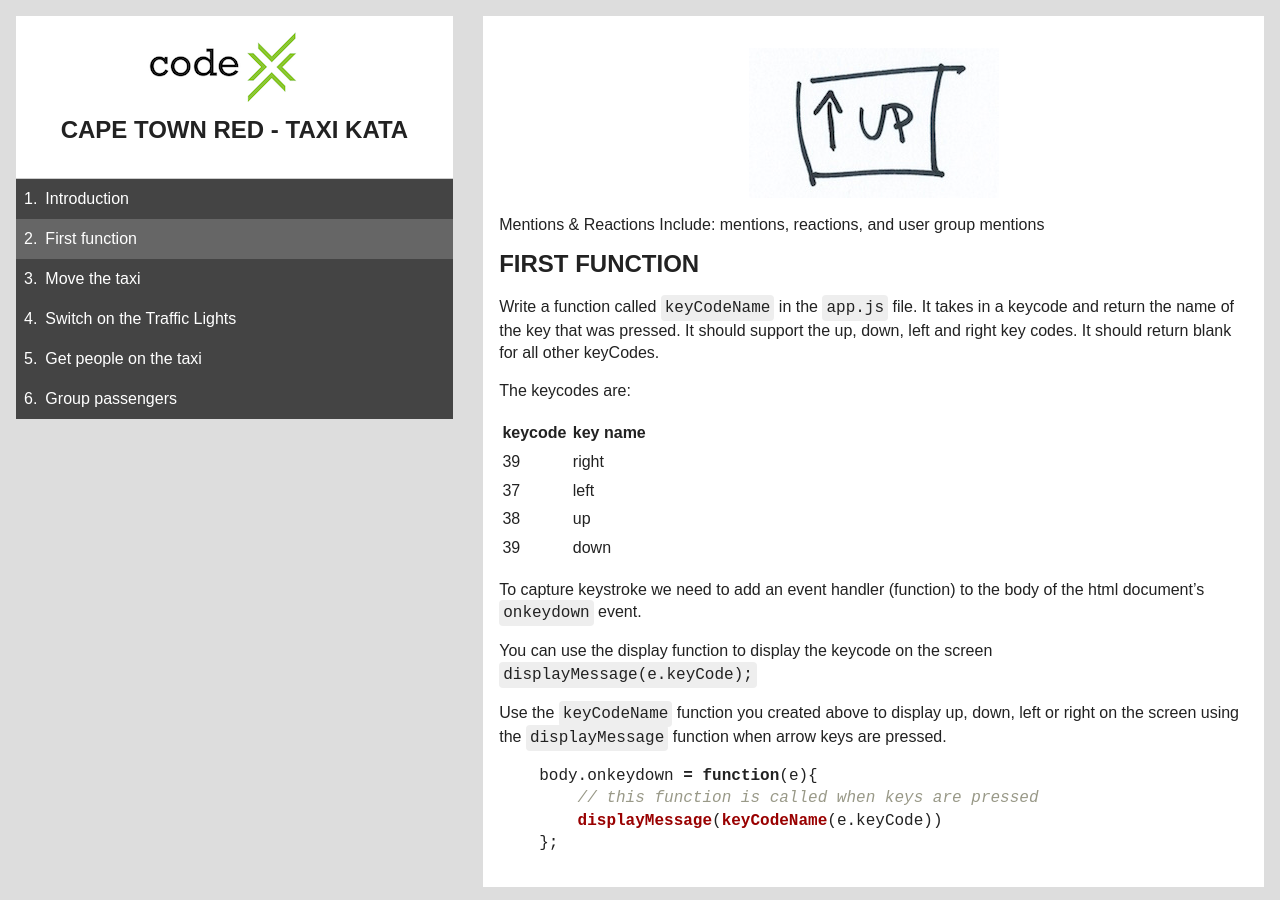
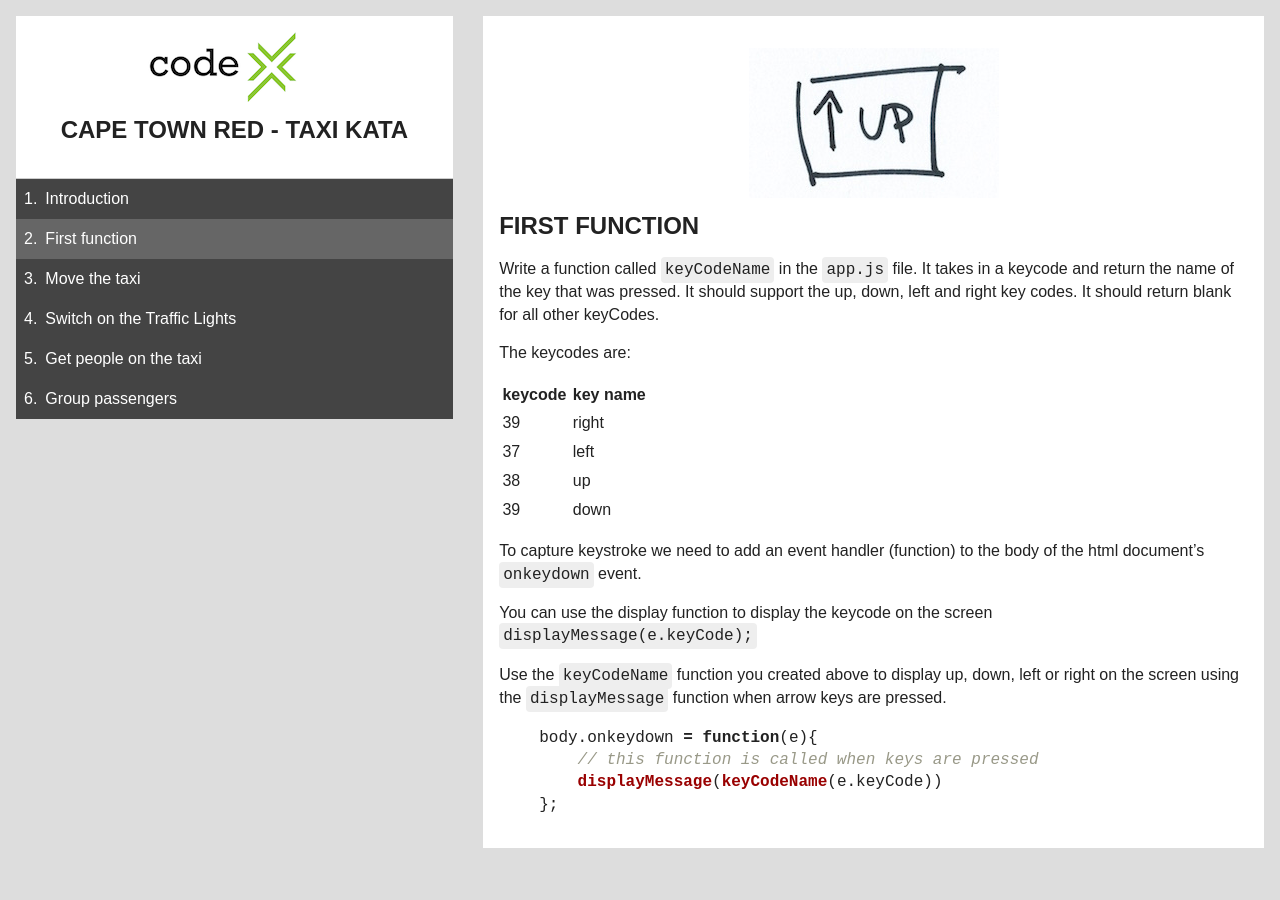
Before and after one commit to sxosh2010/CapeTownGreen, a Jekyll site: the page built from instructions/first_function.md, in a window 1280 px wide. Built offline with Jekyll 4.4.1, drawn with Linux system fonts in a browser that asks for light colours.

Commit message:
Remove stray text

```diff
--- a/instructions/first_function.md
+++ b/instructions/first_function.md
@@ -3,10 +3,6 @@ layout: default
 ---
 
 ![](/img/first-function.jpg)
-
-Mentions & Reactions
-Include: mentions, reactions, and user group mentions
-
 
 ## First function
 
```
